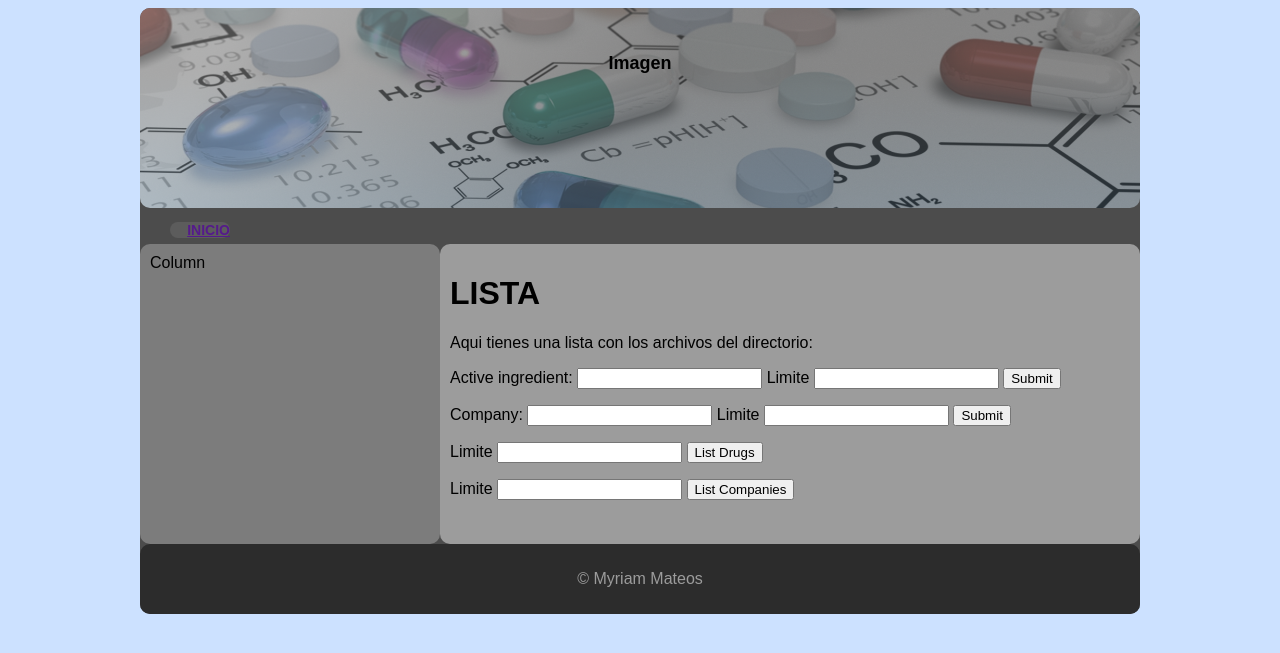
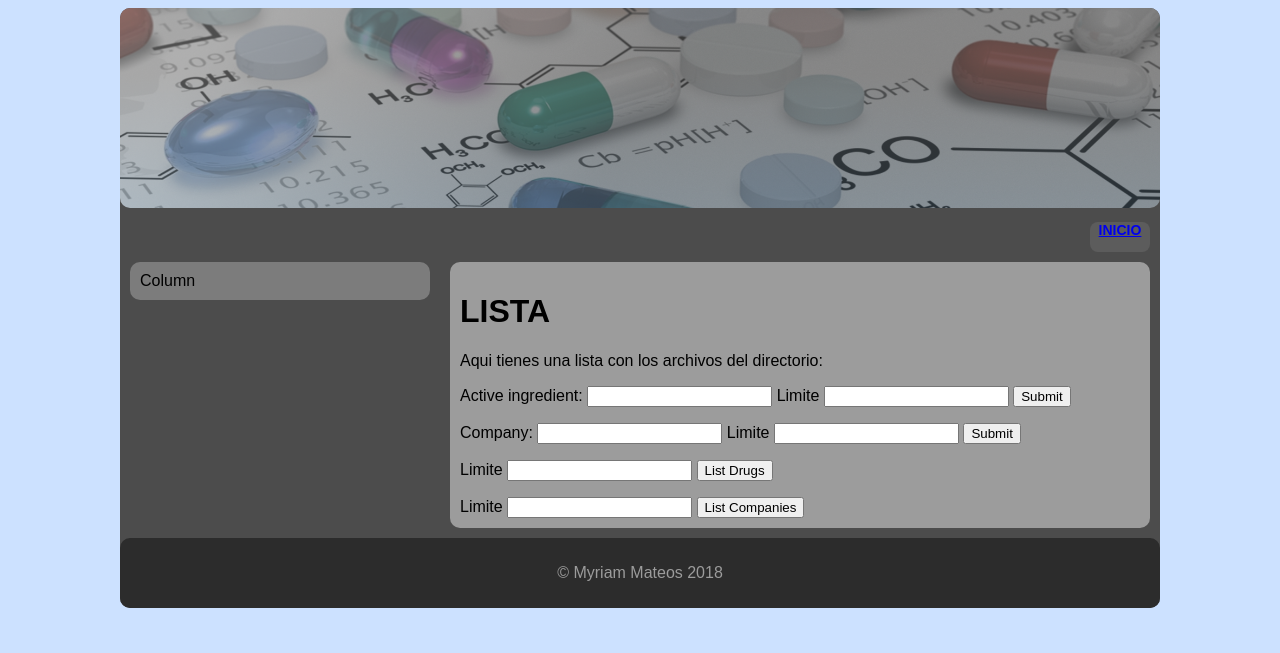
Before and after one commit to myriammateos/openfda, a Flask app: page / in a window 1280 px wide. Shown: the top 653 px of the page. Run offline with Flask 2, Linux system fonts and the light colour scheme.

Commit message:
Formato web

```diff
--- a/openfda-project/static/plantilla.css
+++ b/openfda-project/static/plantilla.css
@@ -8,8 +8,8 @@ body {
 }
 .content {
     margin: 0 auto;
-    min-width: 1000px;
-    max-width: 1000px;
+    min-width: 1040px;
+    max-width: 1040px;
     background-color: #4C4C4C;
     border-radius: 10px;
 }
@@ -29,36 +29,43 @@ body {
 .menu {
     font-size: 14px;
     font-weight: bold;
-    height: 22px;
-    text-align: right;
+    height: 30px;
     background-color: #4C4C4C;
-    padding-left: 30px;
-    padding-right: 30px;
+    margin: 10px 10px 0px 10px;
 }
 
 .menu_item {
     background-color: #5C5C5C;
     width: 60px;
+    height: 30px;
     border-radius: 8px;
+    display: block;
+    margin-left: auto;
+    margin-right : 0;
+    text-align: center;
+}
+
+.menu_item.a {
+    color: #D8D8D8;
 }
 
 /* Create three unequal columns that floats next to each other */
 .column {
     float: left;
     padding: 10px;
-    height: 300px; /* Should be removed. Only for demonstration */
     border-radius: 10px;
+    margin: 10px 10px 10px 10px;
 }
 
 /* Left and right column */
 .column.side {
-    width: 30%;
+    width: 300px;
     background-color: #7C7C7C;
 }
 
 /* Middle column */
 .column.middle {
-    width: 70%;
+    width: 700px;
     background-color: #9C9C9C;
 }
 
--- a/openfda-project/templates/layout.html
+++ b/openfda-project/templates/layout.html
@@ -8,11 +8,11 @@
 <body>
 <div class=content>
   <div class="header">
-    <h2>Imagen</h2>
+    <h2></h2>
   </div>
   <div class="menu">
     <div class="menu_item">
-      <a href = "" > <p>INICIO</p> </a>
+      <a href = "/" > <p>INICIO</p> </a>
     </div>
   </div>
   <div class="row">
@@ -26,7 +26,7 @@
   </div>
 
 <div class="footer">
-  <p>© Myriam Mateos</p>
+  <p>© Myriam Mateos 2018</p>
 </div>
 
 </div>
--- a/openfda-project/templates/list_companies.html
+++ b/openfda-project/templates/list_companies.html
@@ -3,7 +3,11 @@
 <h1>Lista de empresas</h1>
    <ul>
    {% for entry in content %}
+       {% if entry[0] == "No especificado" %}
+       <li>No especificado
+       {% else %}
        <li><a href="{{ entry[1] }}">{{ entry[0] }}</a>
+       {% endif %}
    {% endfor %}
    </ul>
 {% endblock %}
```
